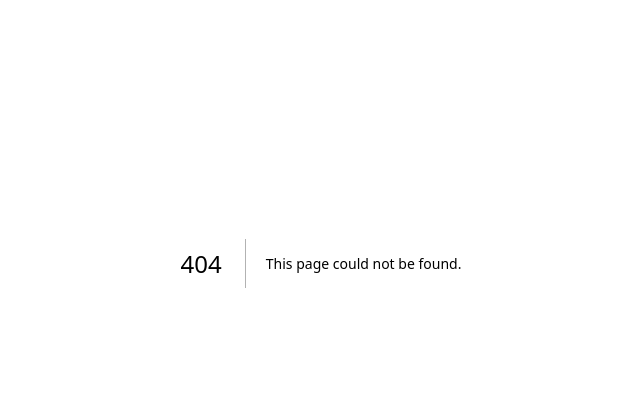
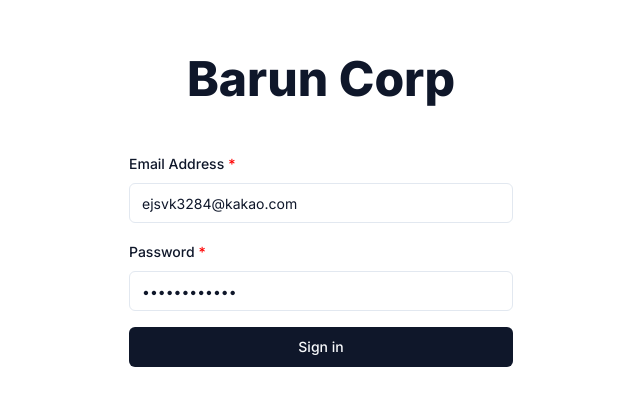
Before and after one commit to OJWareCompany/baruncorp-web, a Next.js app: page /signin in a window 1280 px wide. Before the commit this address had no page. Shown: the part 137-542 px from the top of the page, without its empty margins (319-959 px from the left). Built offline with nearby package versions, Linux system fonts and the light colour scheme.

Commit message:
✨ feat: add signin page

```diff
--- /dev/null
+++ b/src/app/(auth)/signin/page.tsx
@@ -0,0 +1,149 @@
+"use client";
+
+import { zodResolver } from "@hookform/resolvers/zod";
+import { useForm } from "react-hook-form";
+import * as z from "zod";
+
+import { AlertCircle } from "lucide-react";
+import { signIn } from "next-auth/react";
+import { useState } from "react";
+import { Loader2 } from "lucide-react";
+import { useRouter } from "next/navigation";
+import { Button } from "@/components/ui/button";
+import { Alert, AlertDescription, AlertTitle } from "@/components/ui/alert";
+import {
+  Form,
+  FormControl,
+  FormField,
+  FormItem,
+  FormLabel,
+  FormMessage,
+} from "@/components/ui/form";
+import { Input } from "@/components/ui/input";
+
+const formSchema = z.object({
+  email: z
+    .string()
+    .trim()
+    .min(1, { message: "Email is required" })
+    .email({ message: "Email Address is not correct" }),
+  password: z
+    .string()
+    .trim()
+    .min(1, { message: "Password is required" })
+    .regex(/^(?=.*[a-z])(?=.*[A-Z])(?=.*\d)(?=.*[@#$%^&+=!])(?!.*\s).{12,}$/, {
+      message:
+        "Minimum 12 characters with at least 1 number, uppercase, and lowercase letter, special characters",
+    }),
+});
+
+export default function SigninPage() {
+  const router = useRouter();
+  const [loading, setLoading] = useState(false);
+  const [error, setError] = useState(false);
+  const [errorMessage, setErrorMessage] = useState({
+    title: "",
+    description: "",
+  });
+
+  const form = useForm<z.infer<typeof formSchema>>({
+    resolver: zodResolver(formSchema),
+    defaultValues: {
+      email: "ejsvk3284@kakao.com",
+      password: "1q2w3e4r1!AA",
+    },
+  });
+
+  async function onSubmit(values: z.infer<typeof formSchema>) {
+    setLoading(true);
+    setError(false);
+
+    const { email, password } = values;
+    if (email.split("@")[0] === password) {
+      form.control.setError("password", {
+        message: "이메일 아이디는 비밀번호가 될 수 없습니다.",
+      });
+    } else {
+      const result: any = await signIn("credentials", {
+        email,
+        password,
+        redirect: false, // https://next-auth.js.org/getting-started/client#using-the-redirect-false-option
+      });
+      console.log(result);
+      const { error } = result;
+      if (error) {
+        setError(true);
+        setErrorMessage(() => {
+          return {
+            title:
+              error === "CredentialsSignin"
+                ? "Server error"
+                : "Invalid email address or password",
+            description:
+              error === "CredentialsSignin"
+                ? "This is a temporary. Please try again in a momentarily. Or contact the Barun Corp manager."
+                : "",
+          };
+        });
+      } else {
+        router.push("/");
+      }
+    }
+    setLoading(false);
+  }
+
+  return (
+    <>
+      <Alert
+        variant="destructive"
+        className={`fixed w-96 top-8 left-2/4 translate-x-[-50%] ${
+          !error && "invisible"
+        }`}
+      >
+        <AlertCircle className="h-4 w-4" />
+        <AlertTitle>{errorMessage.title}</AlertTitle>
+        <AlertDescription>{errorMessage.description}</AlertDescription>
+      </Alert>
+      <Form {...form}>
+        <form onSubmit={form.handleSubmit(onSubmit)} className="space-y-4">
+          <FormField
+            control={form.control}
+            name="email"
+            render={({ field }) => (
+              <FormItem>
+                <FormLabel required={true}>Email Address</FormLabel>
+                <FormControl>
+                  <Input {...field} />
+                </FormControl>
+                <FormMessage />
+              </FormItem>
+            )}
+          />
+          <FormField
+            control={form.control}
+            name="password"
+            render={({ field }) => (
+              <FormItem>
+                <FormLabel required={true}>Password</FormLabel>
+                <FormControl>
+                  <Input type="password" {...field} />
+                </FormControl>
+                <FormMessage />
+              </FormItem>
+            )}
+          />
+          <Button type="submit" fullWidth={true} disabled={loading}>
+            {loading ? (
+              <>
+                <Loader2 className="mr-2 h-4 w-4 animate-spin" />
+                Please wait
+              </>
+            ) : (
+              "Sign in"
+            )}
+          </Button>
+        </form>
+      </Form>
+    </>
+  );
+}
```
